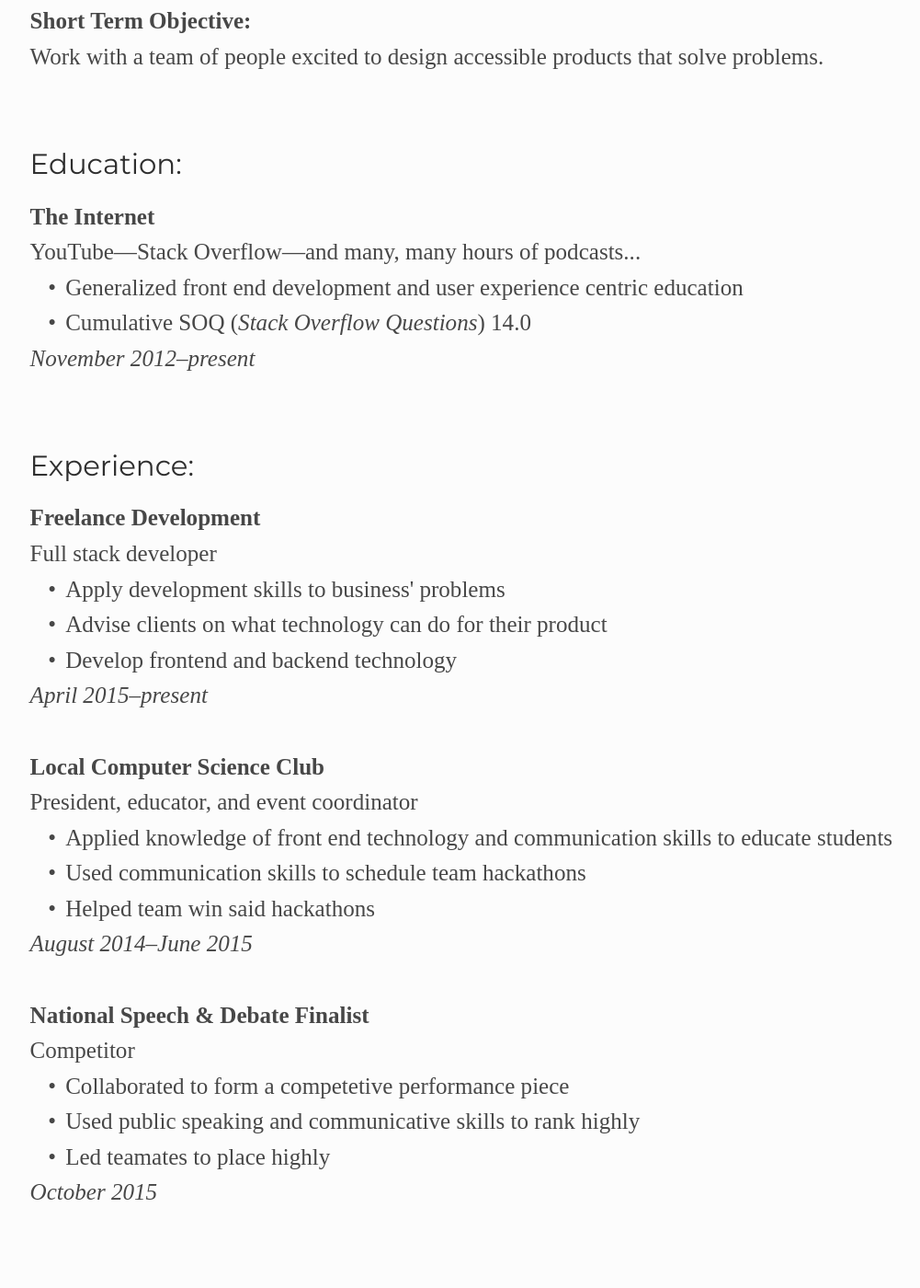
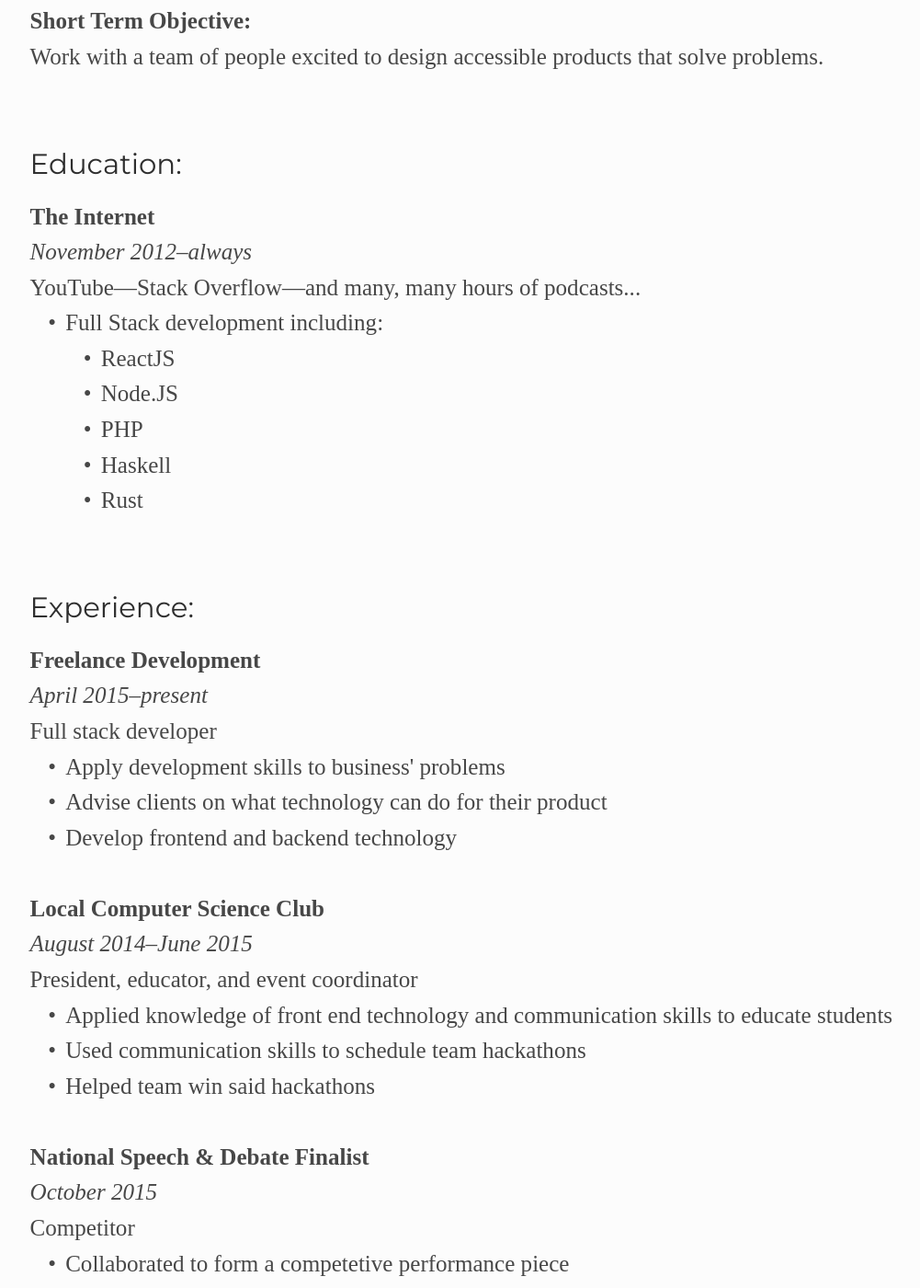
Before and after one commit to calebmer/calebmer.github.io, a Jekyll site: the page built from resume.html, in a window 1280 px wide and 1400 px high, scrolled down 498 px. Shown: the whole window at 92% size, without its empty margins (106-1107 px from the left). Built offline with Jekyll 4.4.1, drawn with Linux system fonts in a browser that asks for light colours; nearby versions of some CDN libraries.

Commit message:
Update resume

```diff
--- a/resume.html
+++ b/resume.html
@@ -1,7 +1,7 @@
 ---
 layout: frame
 title: Résumé
-summary: "Caleb Meredith's Résumé"
+summary: "Caleb Meredith’s Résumé"
 noindex: true
 includeStyles: true
 ---
@@ -44,12 +44,20 @@ includeStyles: true
     <dl>
       <dt>The Internet</dt>
       <dd>
-        <div>YouTube&mdash;Stack Overflow&mdash;and many, many hours of podcasts...</div>
+        <em>November 2012–always</em>
+        <div>YouTube—Stack Overflow—and many, many hours of podcasts...</div>
         <ul>
-          <li>Generalized front end development and user experience centric education</li>
-          <li>Cumulative SOQ (<em>Stack Overflow Questions</em>) 14.0</li>
+          <li>
+            Full Stack development including:
+            <ul style="margin-left: 1rem">
+              <li>ReactJS</li>
+              <li>Node.JS</li>
+              <li>PHP</li>
+              <li>Haskell</li>
+              <li>Rust</li>
+            </ul>
+          </li>
         </ul>
-        <em>November 2012&ndash;present</em>
       </dd>
     </dl>
   </section>
@@ -60,35 +68,35 @@ includeStyles: true
 
       <dt>Freelance Development</dt>
       <dd>
+        <em>April 2015–present</em>
         <div>Full stack developer</div>
         <ul>
           <li>Apply development skills to business' problems</li>
           <li>Advise clients on what technology can do for their product</li>
           <li>Develop frontend and backend technology</li>
         </ul>
-        <em>April 2015&ndash;present</em>
       </dd>
 
       <dt>Local Computer Science Club</dt>
       <dd>
+        <em>August 2014–June 2015</em>
         <div>President, educator, and event coordinator</div>
         <ul>
           <li>Applied knowledge of front end technology and communication skills to educate students</li>
           <li>Used communication skills to schedule team hackathons</li>
           <li>Helped team win said hackathons</li>
         </ul>
-        <em>August 2014&ndash;June 2015</em>
       </dd>
 
       <dt>National Speech &amp; Debate Finalist</dt>
       <dd>
+        <em>October 2015</em>
         <div>Competitor</div>
         <ul>
           <li>Collaborated to form a competetive performance piece</li>
           <li>Used public speaking and communicative skills to rank highly</li>
           <li>Led teamates to place highly</li>
         </ul>
-        <em>October 2015</em>
       </dd>
 
     </dl>
```
